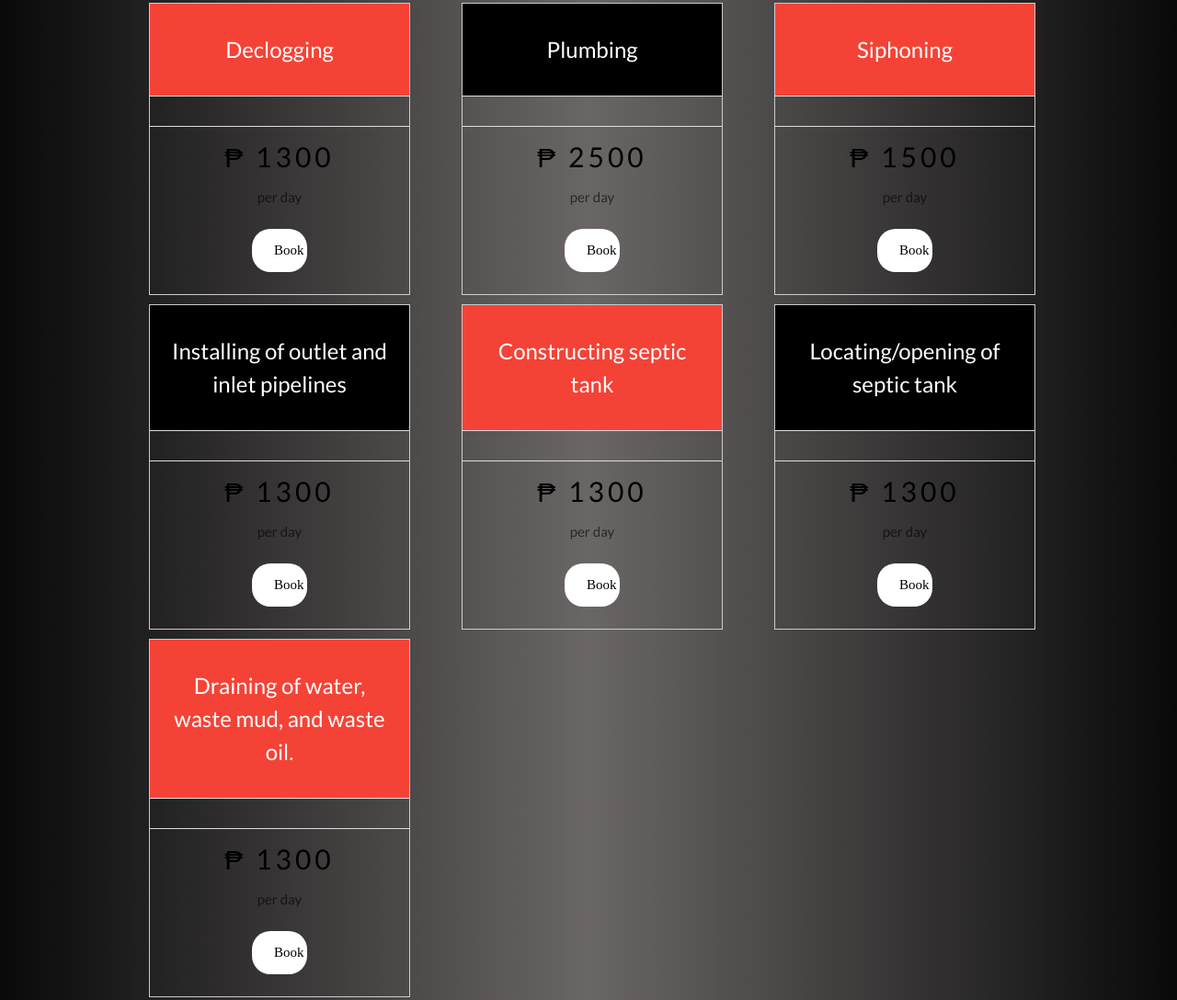
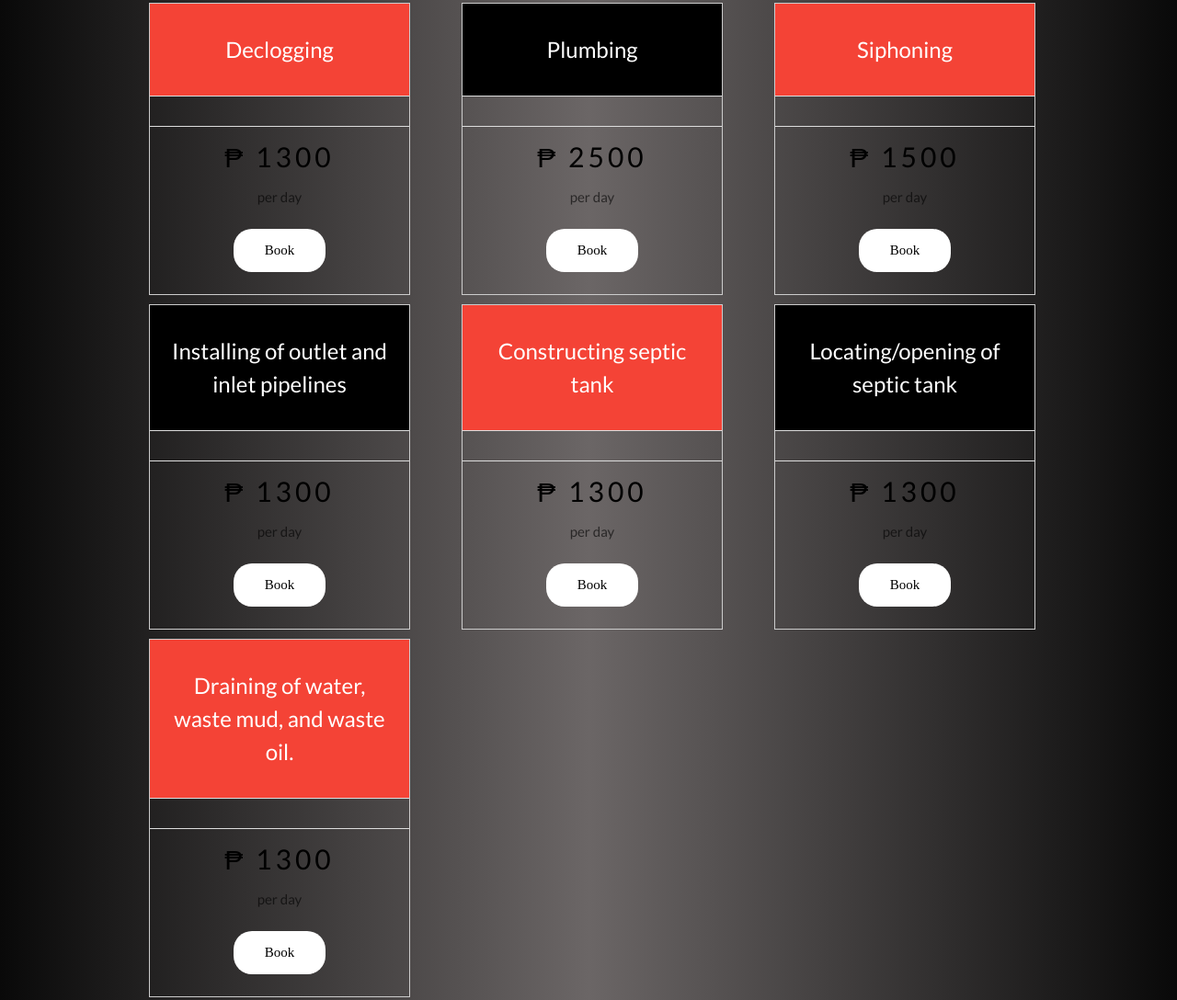
Before and after one commit to Katastrofiii/sg-mpzn, a plain HTML site: page index1.html in a window 1280 px wide. Shown: the part 2027-3115 px from the top of the page at 92% size. Drawn offline with nearby package versions, Linux system fonts and the light colour scheme.

Commit message:
Add files via upload

```diff
--- a/index1.html
+++ b/index1.html
@@ -148,7 +148,7 @@
           <span class="w3-opacity"> per day</span>
         </li>
         <li class=" w3-padding-24">
-          <a href="contact.html" <button class="w3-button w3-white w3-padding-large">Book</button> </a>
+          <a href="contact.html" <button class="w3-button w3-white w3-padding-large"style="width: 100px;">Book</button> </a>
         </li>
       </ul>
     </div>
@@ -161,7 +161,7 @@
           <span class="w3-opacity">per day</span>
         </li>
         <li class=" w3-padding-24">
-          <a href="contact.html" <button class="w3-button w3-white w3-padding-large">Book</button> </a>
+          <a href="contact.html" <button class="w3-button w3-white w3-padding-large" style="width: 100px;" >Book</button> </a>
         </li>
       </ul>
     </div>
@@ -174,7 +174,7 @@
           <span class="w3-opacity">per day</span>
         </li>
         <li class=" w3-padding-24">
-          <a href="contact.html" <button class="w3-button w3-white w3-padding-large">Book</button> </a>
+          <a href="contact.html" <button class="w3-button w3-white w3-padding-large" style="width: 100px;">Book</button> </a>
         </li>
       </ul>
     </div>
@@ -186,7 +186,7 @@
             <span class="w3-opacity"> per day</span>
           </li>
           <li class=" w3-padding-24">
-            <a href="contact.html" <button class="w3-button w3-white w3-padding-large">Book</button> </a>
+            <a href="contact.html" <button class="w3-button w3-white w3-padding-large" style="width: 100px;">Book</button> </a>
           </li>
         </ul>
       </div>
@@ -198,7 +198,7 @@
             <span class="w3-opacity"> per day</span>
           </li>
           <li class=" w3-padding-24">
-            <a href="contact.html" <button class="w3-button w3-white w3-padding-large">Book</button> </a>
+            <a href="contact.html" <button class="w3-button w3-white w3-padding-large" style="width: 100px;">Book</button> </a>
           </li>
         </ul>
       </div>
@@ -210,7 +210,7 @@
             <span class="w3-opacity"> per day</span>
           </li>
           <li class=" w3-padding-24">
-            <a href="contact.html" <button class="w3-button w3-white w3-padding-large">Book</button> </a>
+            <a href="contact.html" <button class="w3-button w3-white w3-padding-large" style="width: 100px;">Book</button> </a>
           </li>
         </ul>
       </div>
@@ -222,7 +222,7 @@
             <span class="w3-opacity"> per day</span>
           </li>
           <li class=" w3-padding-24">
-            <a href="contact.html" <button class="w3-button w3-white w3-padding-large">Book</button> </a>
+            <a href="contact.html" <button class="w3-button w3-white w3-padding-large" style="width: 100px;">Book</button> </a>
           </li>
         </ul>
       </div>
```
